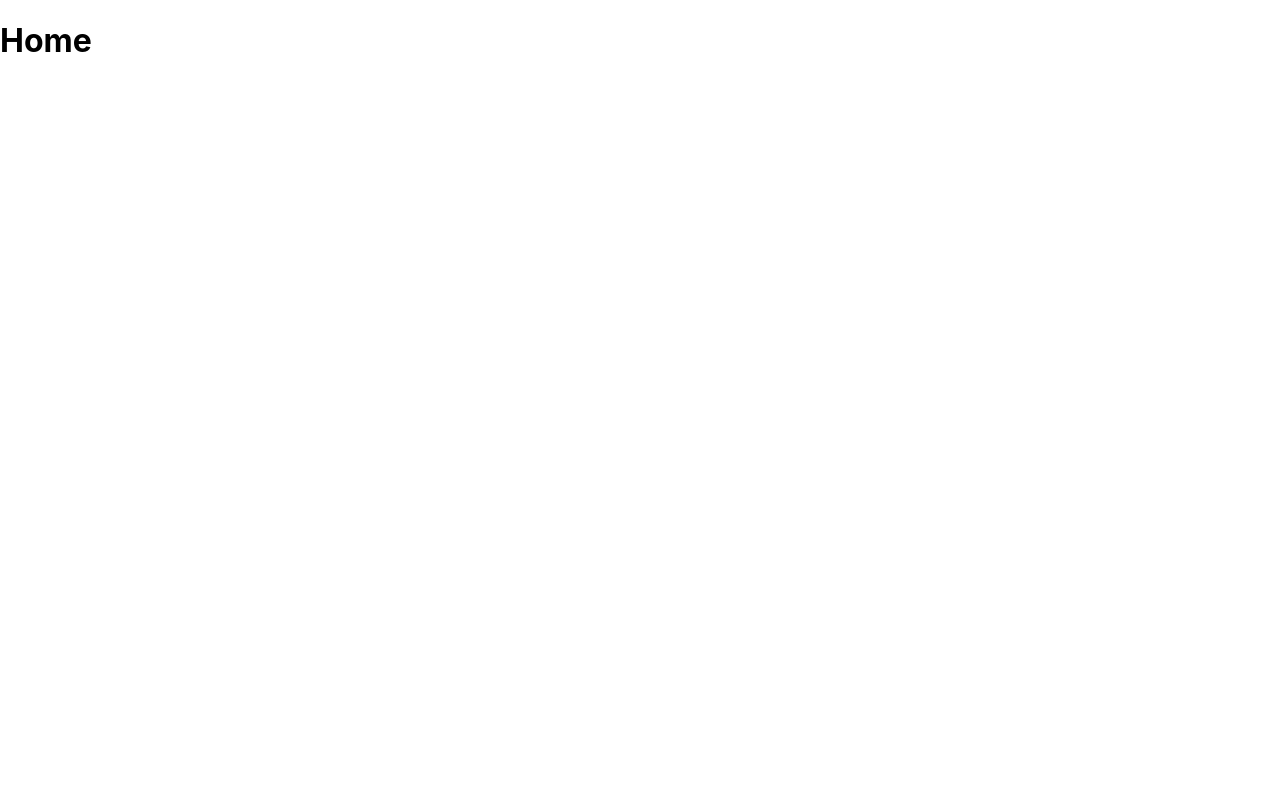
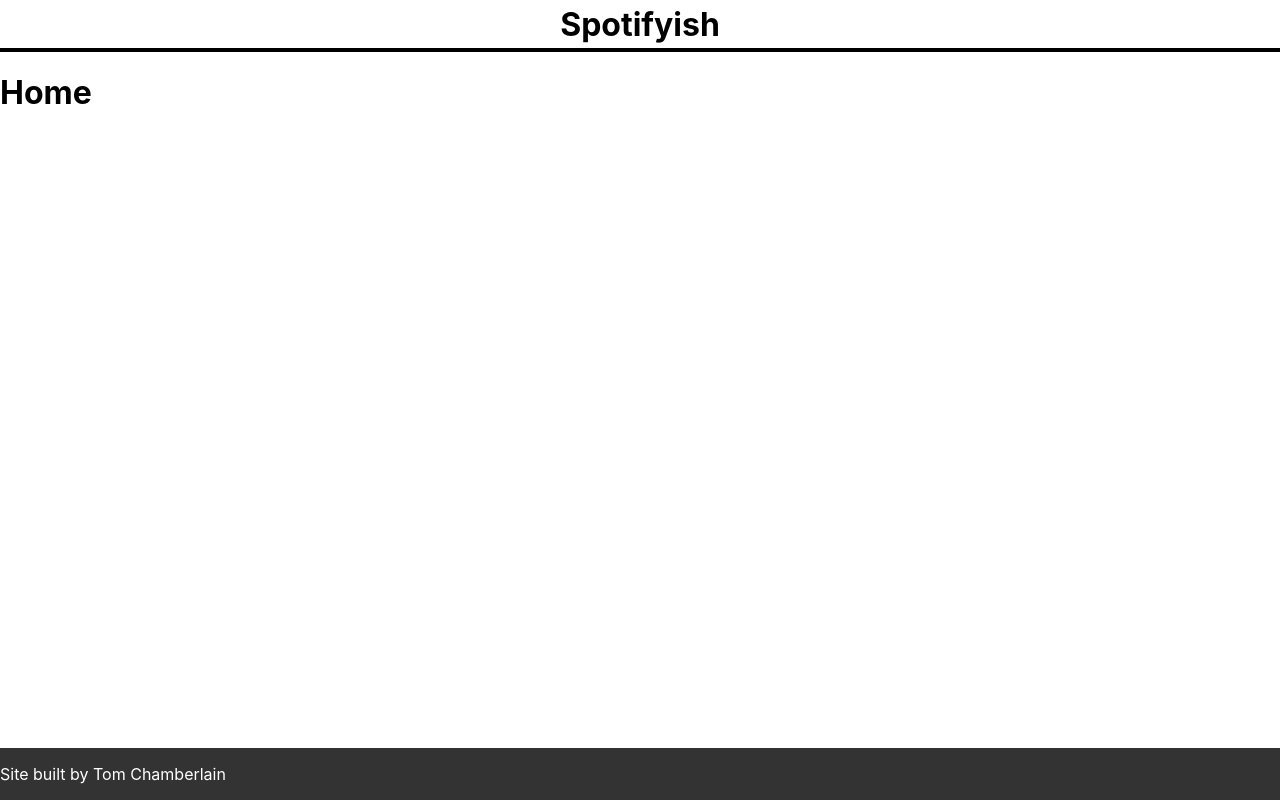
Before and after one commit to TomChamberlainUK/spotifyish-2.0, a Next.js app: page / in a window 1280 px wide. Built offline with nearby package versions, Linux system fonts and the light colour scheme.

Commit message:
Added Layout component

```diff
--- /dev/null
+++ b/components/Layout/Layout.module.scss
@@ -0,0 +1,30 @@
+.container {
+  min-height: 100vh;
+  display: grid;
+  grid-template-rows: auto 1fr auto;
+}
+
+.header {
+  position: fixed;
+  z-index: 100;
+  display: grid;
+  place-content: center;
+  width: 100%;
+  height: 3rem;
+  border-bottom: solid 0.25rem black;
+  background-color: white;
+}
+
+.pageTitle {
+  margin: 0;
+}
+
+.main {
+  padding-top: 3.25rem;
+}
+
+.footer {
+  margin-top: auto;
+  background-color: #333;
+  color: white;
+}
--- /dev/null
+++ b/components/Layout/Layout.tsx
@@ -0,0 +1,24 @@
+import type { ReactNode } from 'react';
+import styles from './Layout.module.scss';
+
+type Props = {
+  children: ReactNode
+}
+
+function Layout({ children }: Props) {
+  return (
+    <div className={styles.container}>
+      <header className={styles.header}>
+        <h1 className={styles.pageTitle}>Spotifyish</h1>
+      </header>
+      <main className={styles.main}>
+        {children}
+      </main>
+      <footer className={styles.footer}>
+        <p>Site built by Tom Chamberlain</p>
+      </footer>
+    </div>
+  );
+}
+
+export default Layout;
--- a/pages/index.tsx
+++ b/pages/index.tsx
@@ -1,16 +1,18 @@
 import type { NextPage } from 'next';
 import Head from 'next/head';
+import Layout from '@components/Layout/Layout';
 
 const Home: NextPage = () => {
+
   return (
-    <div>
+    <Layout>
       <Head>
         <title>Spotifyish</title>
         <meta name="description" content="Generated by create next app" />
         <link rel="icon" href="/favicon.svg" />
       </Head>
       <h1>Home</h1>
-    </div>
+    </Layout>
   );
 }
 
```
